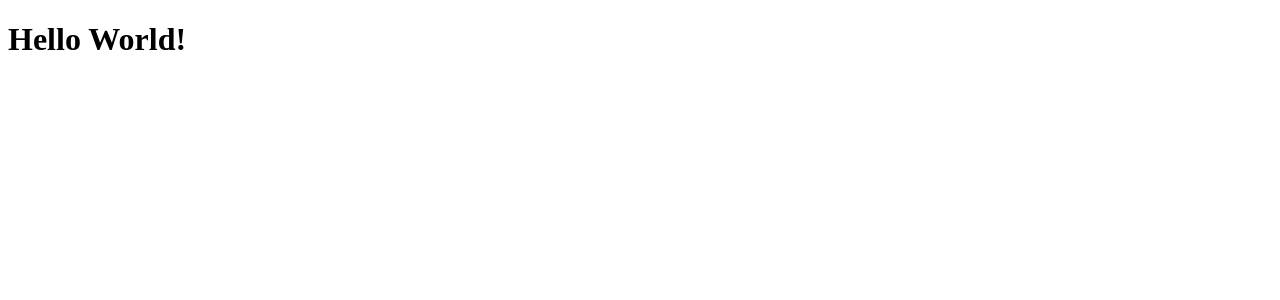
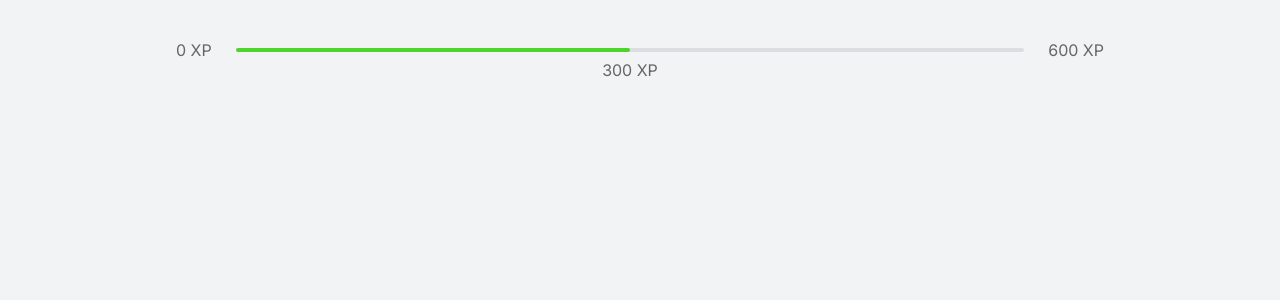
Before and after one commit to phyJa/moveit, a Next.js app: page / in a window 1280 px wide. Shown: the top 300 px of the page. Built offline with nearby package versions, Linux system fonts and the light colour scheme.

Commit message:
Application ready to be started with Next

```diff
--- a/package.json
+++ b/package.json
@@ -11,5 +11,11 @@
     "next": "10.0.7",
     "react": "17.0.1",
     "react-dom": "17.0.1"
+  },
+  "devDependencies": {
+    "@types/node": "^14.14.31",
+    "@types/react": "^17.0.2",
+    "@types/react-dom": "^17.0.1",
+    "typescript": "^4.2.2"
   }
 }
--- a/pages/index.tsx
+++ /dev/null
@@ -1,5 +0,0 @@
-export default function Home() {
-  return (
-    <h1> Hello World! </h1>
-  );
-}
--- /dev/null
+++ b/src/Components/ExperienceBar.tsx
@@ -0,0 +1,17 @@
+export function ExperienceBar () {
+    return (
+        <header className="experienceBar">
+            <span>0 XP</span>
+            <div>
+                <div style={{width: "50%" }} />
+                <span
+                    className="current-experience"
+                    style={{left: "50%"}}
+                >
+                    300 XP
+                </span>
+            </div>
+            <span>600 XP</span>
+        </header>
+    );
+}
--- a/pages/_app.tsx
+++ b/src/pages/_app.tsx
@@ -1,4 +1,6 @@
 // All the repeated components must go here
+import "../styles/global.css";
+
 function MyApp({ Component, pageProps }) {
   return <Component {...pageProps} />
 }
--- /dev/null
+++ b/src/pages/index.tsx
@@ -0,0 +1,14 @@
+import Head from "next/head";
+import { ExperienceBar } from "../Components/ExperienceBar";
+
+export default function Home() {
+  return (
+    <div className="container">
+      <Head>
+        <link rel="preconnect" href="https://fonts.gstatic.com" />
+        <link href="https://fonts.googleapis.com/css2?family=Inter:wght@400;500;600&family=Rajdhani:wght@600&display=swap" rel="stylesheet" />
+      </Head>
+      <ExperienceBar></ExperienceBar>
+    </div>
+  );
+}
--- /dev/null
+++ b/src/styles/global.css
@@ -0,0 +1,91 @@
+* {
+    margin: 0;
+    padding: 0;
+    box-sizing: border-box;
+}
+
+:root {
+    --white: #FFF;
+    --background: #F2F3F5;
+    --gray-line: #DCDDE0;
+    --text: #666666;
+    --text-highlight: #B3B9FF;
+    --title: #2E384D;
+    --red: #E83F5B;
+    --green: #4CD62B;
+    --blue: #5965E0;
+    --blue-dark: #4953B8;
+    --blue-twitter: #2AA9E0;
+}
+
+@media(max-width: 1080px) {
+    html {
+        font-size: 93.75%;  /* The default font size is 16px, so 93,75% of 16px is 15px*/
+    }
+}
+
+@media(max-width: 1080px) {
+    html {
+        font-size: 87.5%;  /* The default font size is 16px, so 87.5% of 16px is 14px*/
+    }
+}
+
+body {
+    background-color: var(--background);
+    color: var(--text);
+}
+
+body, input, textarea, button {
+    /* 1rem = default html font size */
+    font: 400 1rem 'Inter', sans-serif
+}
+
+button {
+    cursor: pointer;
+}
+
+a {
+    color: inherit;
+    text-decoration: none;
+}
+
+.container {
+    height: 100vh;
+    max-width: 992px;
+    margin: 0 auto;
+    padding: 2.5rem 2rem;
+    /* Children */
+    display: flex;
+    flex-direction: column;
+}
+
+.experienceBar {
+    display: flex;
+    align-items: center;
+}
+
+.experienceBar span {
+    font-size: 1rem;
+}
+
+.experienceBar > div {
+    flex: 1;
+    height: 4px;
+    border-radius: 4px;
+    background-color: var(--gray-line);
+    margin: 0 1.5rem;
+    position: relative;
+    border-radius: 4px;
+}
+
+.experienceBar > div div {
+    height: 4px;
+    border-radius: 4px;
+    background-color: var(--green);
+}
+
+span.current-experience {
+    position: absolute;
+    top: 12px;
+    transform: translateX(-50%);
+}
```
Also changed, not shown: tsconfig.json (added, +29 -0 lines), next-env.d.ts (added), 1 other file (tests, documents, lock files or other folders).
